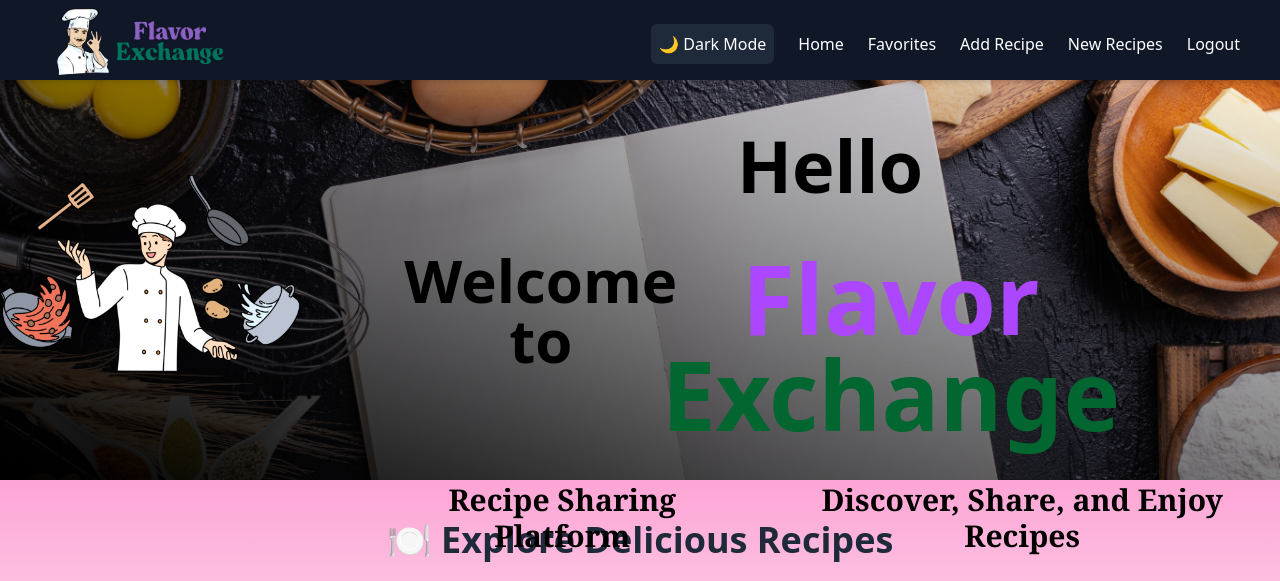
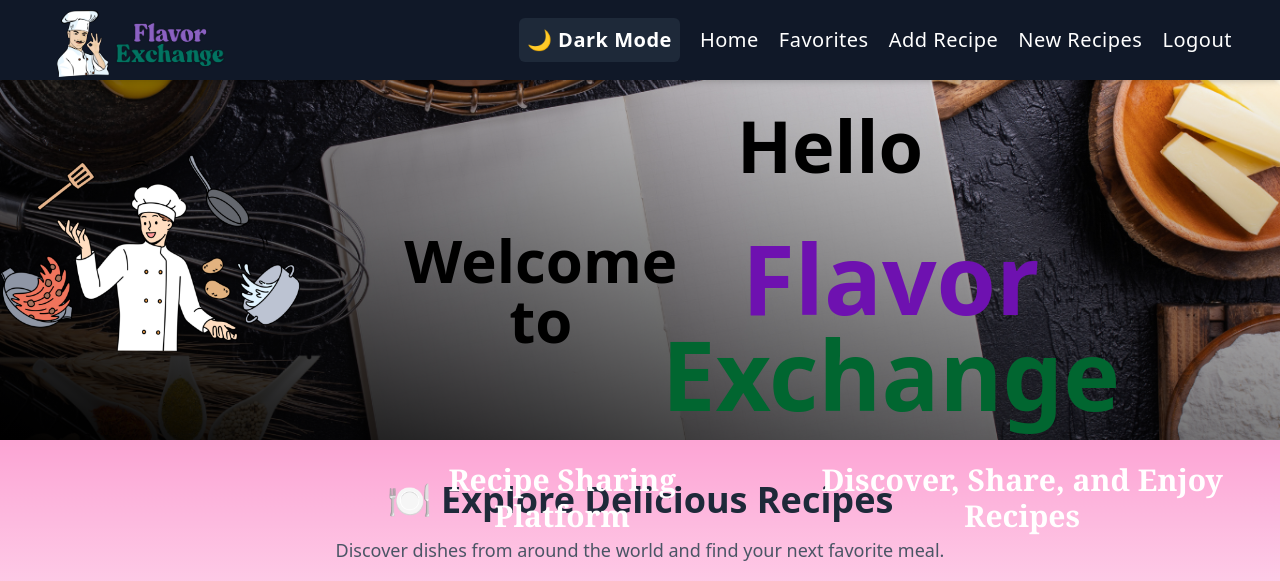
Before and after one commit to Lorensuhewa/Flaver_exchange_recipeApp, a React (Vite) app: page /home in a window 1280 px wide. Shown: the top 581 px of the page. Built offline with nearby package versions, Linux system fonts and the light colour scheme; no server answers.

Commit message:
navbar change home page

```diff
--- a/src/components/NavBar.jsx
+++ b/src/components/NavBar.jsx
@@ -1,4 +1,4 @@
-import React from 'react';
+import React, { useEffect, useState } from 'react';
 import { Link, useNavigate } from 'react-router-dom';
 import Logo from '../assets/logo.svg';
 import DarkModeToggle from './DarkModeToggle';
@@ -6,6 +6,18 @@ import DarkModeToggle from './DarkModeToggle';
 const NavBar = () => {
   const user = JSON.parse(localStorage.getItem('user'));
   const navigate = useNavigate();
+
+  const [isScrolled, setIsScrolled] = useState(false);
+
+  useEffect(() => {
+    const handleScroll = () => {
+      // Change the state when the page is scrolled down (i.e., `window.scrollY > 0`)
+      setIsScrolled(window.scrollY > 0);
+    };
+
+    window.addEventListener('scroll', handleScroll);
+    return () => window.removeEventListener('scroll', handleScroll);
+  }, []);
 
   // Logout function
   const handleLogout = () => {
@@ -15,18 +27,20 @@ const NavBar = () => {
   };
 
   return (
-    <nav className="bg-gray-900 shadow-md h-20 z-10 relative">
-      <div className="mx-10 pt-2 flex justify-between items-center h-full">
-        <div className="items-center h-full">
+    <nav className={`fixed items-center top-0 left-0 w-full z-50 transition-all duration-300 ease-in-out shadow-md h-20
+      ${isScrolled ? 'bg-transparent text-black  dark:text-black dark:bg-' : 'bg-gray-900 text-white dark:bg-gray-900 dark:text-black'}`}
+    >
+      <div className="mx-10 flex justify-between items-center h-full">
+        <div className="items-center h-full mt-5 ">
           <img src={Logo} alt="logo" className="h-40 relative -top-11 p-2" />
         </div>
-        <div className="flex items-center gap-6 text-white">
+        <div className="flex items-center gap-5 text-xl  tracking-wide font-extrabold dark:bg-amber-100 dark:rounded-2xl dark:shadow-lg dark:shadow-gray-700 ">
           <DarkModeToggle />
           <Link to="/home" className="hover:text-pink-400 transition font-medium">Home</Link>
           <Link to="/favorites" className="hover:text-pink-400 transition font-medium">Favorites</Link>
           <Link to="/add" className="hover:text-pink-400 transition font-medium">Add Recipe</Link>
           <Link to="/new-recipes" className="hover:text-pink-400 transition font-medium">New Recipes</Link>
-          <button onClick={handleLogout} className="hover:text-pink-400 transition font-medium">Logout</button>
+          <button onClick={handleLogout} className="hover:text-pink-400 transition font-medium pr-2">Logout</button>
         </div>
       </div>
     </nav>
--- a/src/pages/Home.jsx
+++ b/src/pages/Home.jsx
@@ -73,9 +73,9 @@ const Home = () => {
     return (
         <>
             {/* Banner Section */}
-            <section id="home" className="bg-white text-center dark:bg-gray-900">
+            <section id="home" className="bg-white text-center dark:bg-gray-900 mt-10">
                 <div
-                    className="relative w-full h-[50vh] bg-cover bg-center z-0"
+                    className="relative w-full h-[50vh] bg-cover bg-center z-0 pt-10"
                     style={{ backgroundImage: `url(${BannerHome})` }}
                 >
                     <div className="flex justify-center items-center text-white bg-gradient-to-tr from-black to-transparent opacity-100 w-full h-full dark:bg-black dark:opacity-90">
@@ -89,11 +89,11 @@ const Home = () => {
                                     <div className='flex items-start justify-center mr-40 pt-10'>
                                         <h1 className="text-6xl font-bold -mr-10 dark:text-gray-400">Welcome to</h1>
                                         <p className="flex flex-col text-outline">
-                                            <span className="text-8xl text-purple-500 font-extrabold dark:text-purple-900">Flavor</span>
+                                            <span className="text-8xl text-purple-800 font-extrabold dark:text-purple-900">Flavor</span>
                                             <span className="text-8xl text-green-800 font-extrabold dark:text-green-900">Exchange</span>
                                         </p>
                                     </div>
-                                    <div className='flex items-center font-bold justify-center dark:text-gray-400'>
+                                    <div className='flex items-center text-white font-bold justify-center dark:text-gray-400'>
                                         <h1 className="text-3xl font-serif pt-10 pr-5">Recipe Sharing Platform</h1>
                                         <h2 className="text-3xl font-serif pt-10">Discover, Share, and Enjoy Recipes</h2>
                                     </div>
```
Also changed, not shown: tailwind.config.js (+6 -2 lines).
